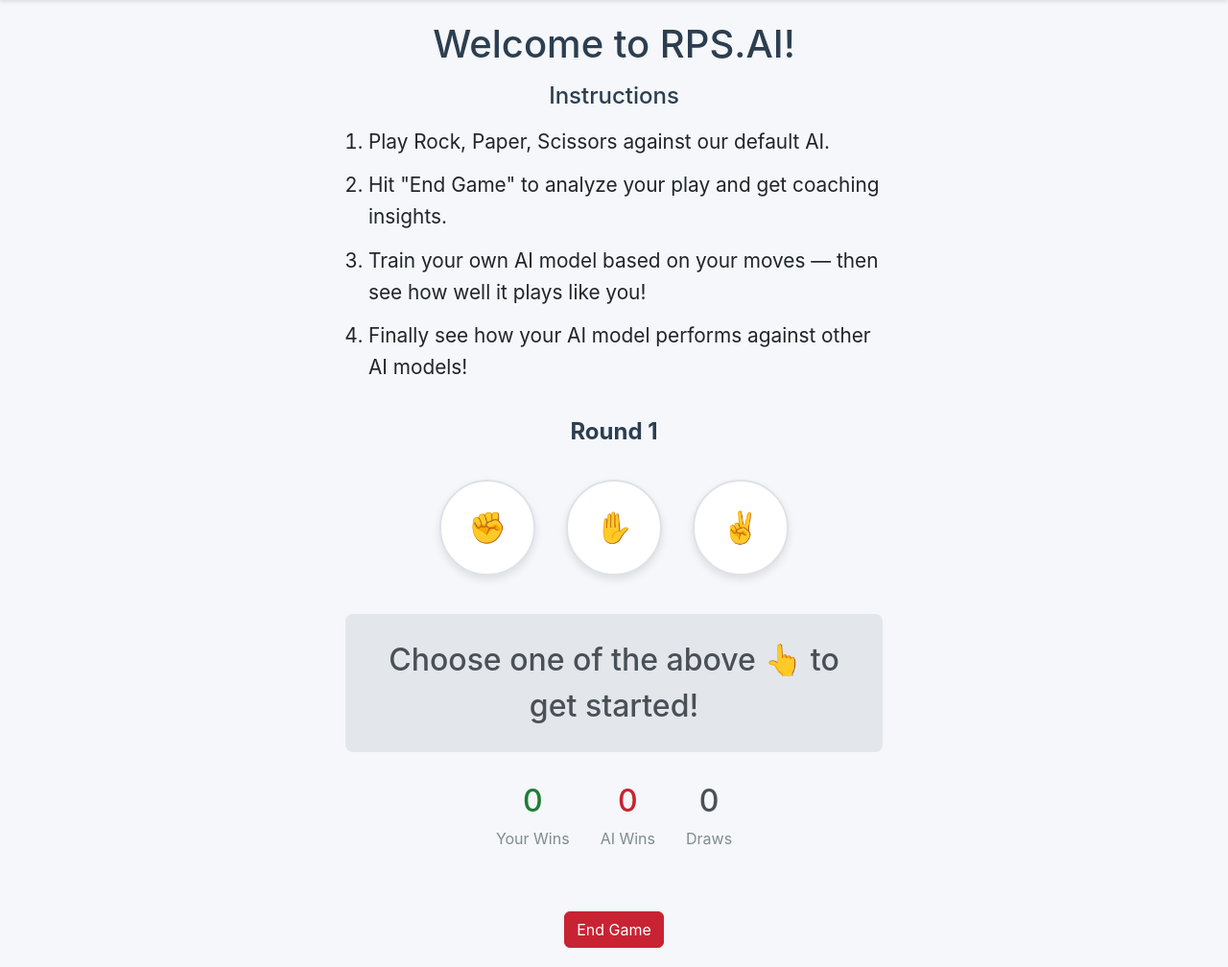
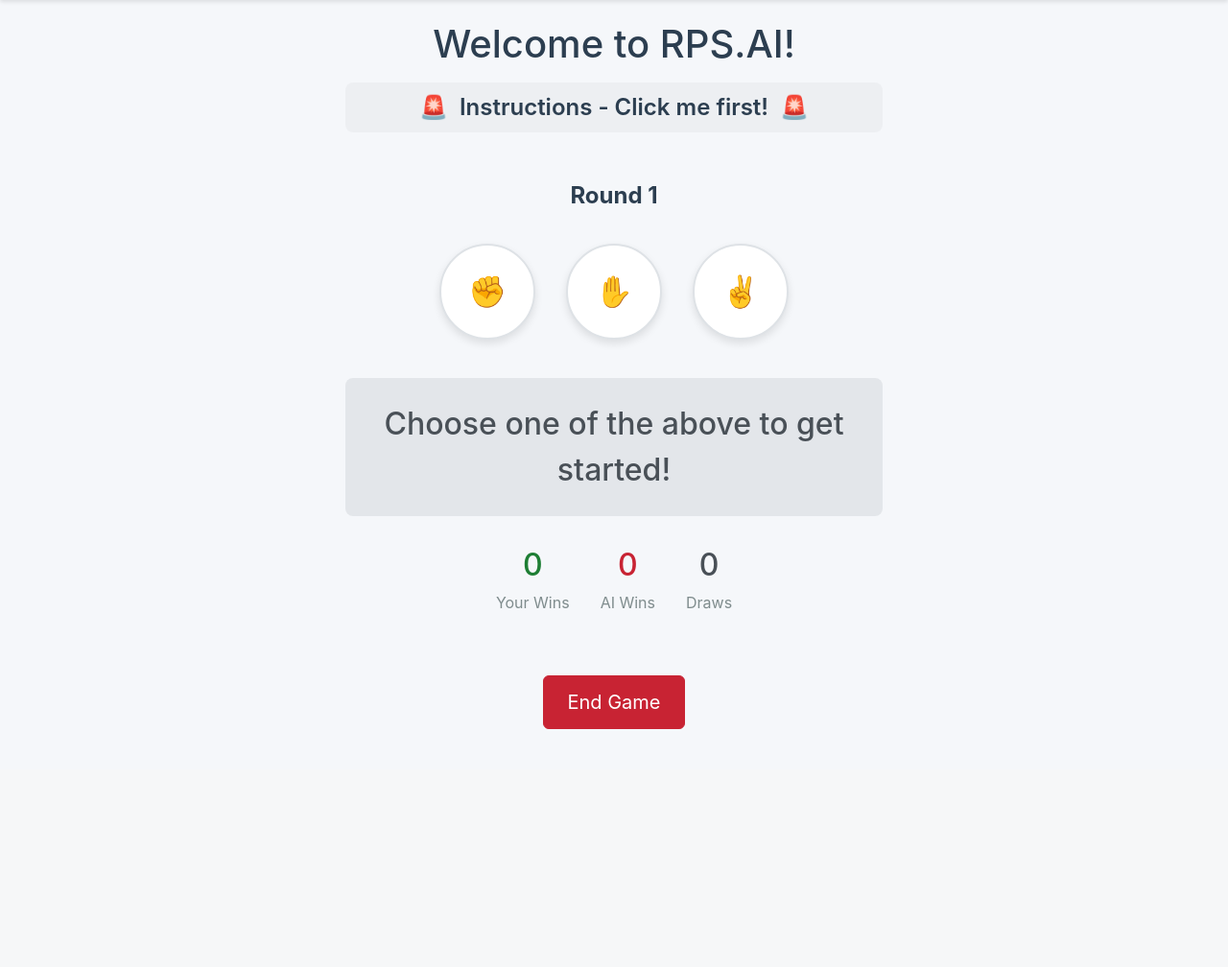
Before and after one commit to krwang/gamebot, a Flask app: page / in a window 1280 px wide. Shown: the part 78-1086 px from the top of the page at 96% size. After the commit the page ends 838 px from the top, so only its background shows below. Run offline with Flask 3, Linux system fonts and the light colour scheme; data comes from the database, SQL or seed files in the repository.

Commit message:
More UI tweaks

```diff
--- a/games/rockpaperscissors/rps_model.py
+++ b/games/rockpaperscissors/rps_model.py
@@ -129,13 +129,13 @@ def train_and_save_model(game_data, window_size=5, epochs=30, batch_size=8, lr=5
     logger.info(f"Training model with {num_rounds} rounds of data")
 
     # Adjust parameters based on number of rounds
-    if num_rounds < 20:
+    if num_rounds < 19:
         # Small dataset adjustments
         window_size = min(3, window_size)  # Smaller window for less data
         epochs = 20  # Fewer epochs to prevent overfitting
         batch_size = min(4, batch_size)  # Smaller batch size
         lr = 1e-3  # Higher learning rate
-    elif num_rounds < 50:
+    elif num_rounds < 49:
         # Medium dataset adjustments
         window_size = min(4, window_size)
         epochs = 25
--- a/templates/game.html
+++ b/templates/game.html
@@ -248,6 +248,8 @@
             background-color: #c82333;
             border-color: #c82333;
             margin-top: 2rem;
+            font-size: 1.25rem;
+            padding: 0.75rem 1.5rem;
         }
         .end-game-btn:hover {
             background-color: #bd2130;
@@ -258,18 +260,79 @@
             margin-bottom: 1.5rem;
             color: #2c3e50;
         }
+        .instructions-toggle {
+            display: flex;
+            align-items: center;
+            justify-content: center;
+            gap: 0.5rem;
+            cursor: pointer;
+            color: #2c3e50;
+            font-weight: 600;
+            font-size: 1.5rem;
+            margin-bottom: 1rem;
+            transition: all 0.3s ease;
+            padding: 0.5rem;
+            border-radius: 8px;
+            background-color: rgba(0, 0, 0, 0.03);
+        }
+        .instructions-toggle:hover {
+            color: #1a73e8;
+            background-color: rgba(0, 0, 0, 0.05);
+        }
+        .instructions-toggle span {
+            display: flex;
+            align-items: center;
+            gap: 0.5rem;
+        }
+        .instructions-toggle .emoji {
+            display: inline-block;
+            margin: 0 0.25rem;
+        }
+        .instructions-toggle.expanded .chevron {
+            transform: rotate(180deg);
+        }
+        .instructions-toggle .click-me {
+            font-size: 1rem;
+            color: #1a73e8;
+            font-weight: 500;
+            margin-left: 0.5rem;
+        }
+        .instructions-content {
+            max-height: 0;
+            overflow: hidden;
+            transition: max-height 0.3s ease;
+            margin-bottom: 1rem;
+        }
+        .instructions-content.expanded {
+            max-height: none;
+            overflow: visible;
+        }
         .instructions-list {
             list-style-type: decimal;
             padding-left: 1.5rem;
             text-align: left;
             font-size: 1.3rem;
             line-height: 1.6;
+            margin: 0;
         }
         .instructions-list li {
             margin-bottom: 0.75rem;
         }
         .instructions-list li:last-child {
             margin-bottom: 0;
+        }
+        .promo-banner {
+            background-color: #d4edda;
+            color: #155724;
+            padding: 1rem;
+            border-radius: 8px;
+            margin-top: 1.5rem;
+            text-align: center;
+            font-size: 1.2rem;
+            line-height: 1.6;
+        }
+        .promo-banner strong {
+            font-weight: 600;
         }
         /* Mobile Menu Styles */
         .hamburger-menu {
@@ -403,13 +466,29 @@
     <div class="game-container">
         <div class="welcome-message">
             <h1>Welcome to RPS.AI!</h1>
-            <h2 class="instructions-header">Instructions</h2>
-            <ol class="instructions-list">
-                <li>Play Rock, Paper, Scissors against our default AI.</li>
-                <li>Hit "End Game" to analyze your play and get coaching insights.</li>
-                <li>Train your own AI model based on your moves — then see how well it plays like you!</li>
-                <li>Finally see how your AI model performs against other AI models!</li>
-            </ol>
+            <div class="instructions-toggle collapsed" onclick="toggleInstructions()">
+                <span>
+                    <span class="emoji">🚨</span>
+                    Instructions - Click me first!
+                    <span class="emoji">🚨</span>
+                </span>
+            </div>
+            <div class="instructions-content">
+                <ol class="instructions-list">
+                    <li>
+                        Play multiple rounds against our default AI in Rock, Paper, Scissors —
+                        20 rounds is a solid start, 50 rounds makes your custom AI play even more like you
+                        — but feel free to wrap up sooner if you just want quick insights.
+                    </li>
+                    <li>Click "End Game" to review your play and get coaching tips.</li>
+                    <li>Train a custom AI on your moves, then pit it against other users' models.</li>
+                    <li>Or challenge yourself by playing against your own or other users' AI models.</li>
+                </ol>
+                <div class="promo-banner">
+                    <strong>🎉 Be one of the first 100 to train your custom model and beat DennisBot to earn $5 via Venmo!</strong><br>
+                    (Step‑by‑step instructions appear in the app)
+                </div>
+            </div>
         </div>
 
         <div id="score" class="score">Round 1</div>
@@ -421,7 +500,7 @@
         </div>
 
         <div id="result" class="result">
-            Choose one of the above 👆 to get started!
+            Choose one of the above to get started!
         </div>
 
         <div class="game-stats">
@@ -674,6 +753,15 @@
             const mobileMenu = document.getElementById('mobileMenu');
             mobileMenu.classList.toggle('active');
         }
+
+        function toggleInstructions() {
+            const toggle = document.querySelector('.instructions-toggle');
+            const content = document.querySelector('.instructions-content');
+
+            toggle.classList.toggle('collapsed');
+            toggle.classList.toggle('expanded');
+            content.classList.toggle('expanded');
+        }
     </script>
 </body>
 </html>
--- a/templates/game_analysis.html
+++ b/templates/game_analysis.html
@@ -484,7 +484,7 @@
                         <label for="modelName" class="form-label">Enter a name for your AI model</label>
                         <input type="text" class="form-control" id="modelName" placeholder="e.g., MyRPSMaster">
                         <div id="modelNameError" class="text-danger mt-2" style="display: none;"></div>
-                        <div class="form-text">This name will be used to identify your model in S3.</div>
+                        <div class="form-text">Name your model your Venmo handle for a chance to win $5! </div>
                     </div>
                 </div>
                 <div class="modal-footer">
```
